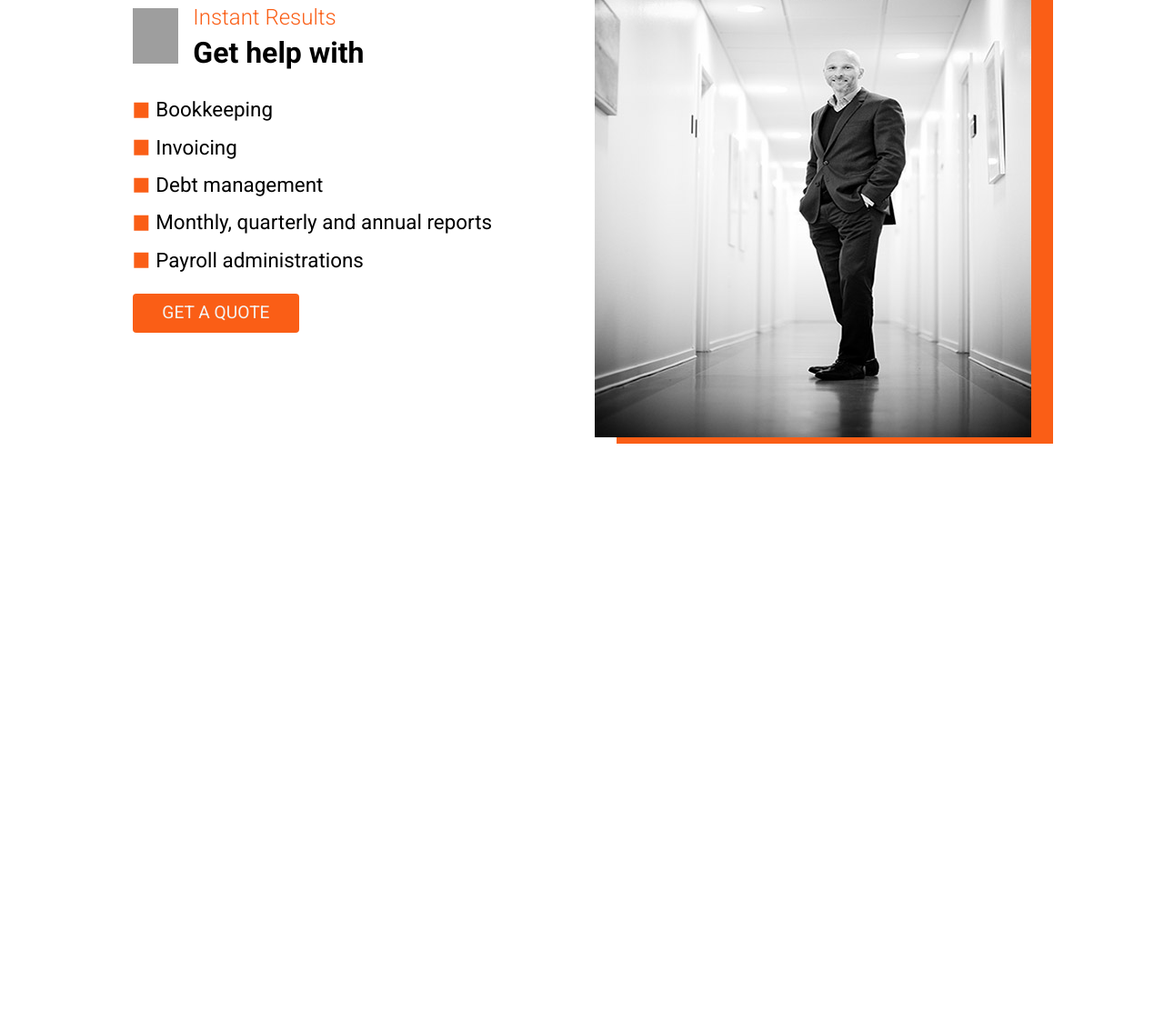
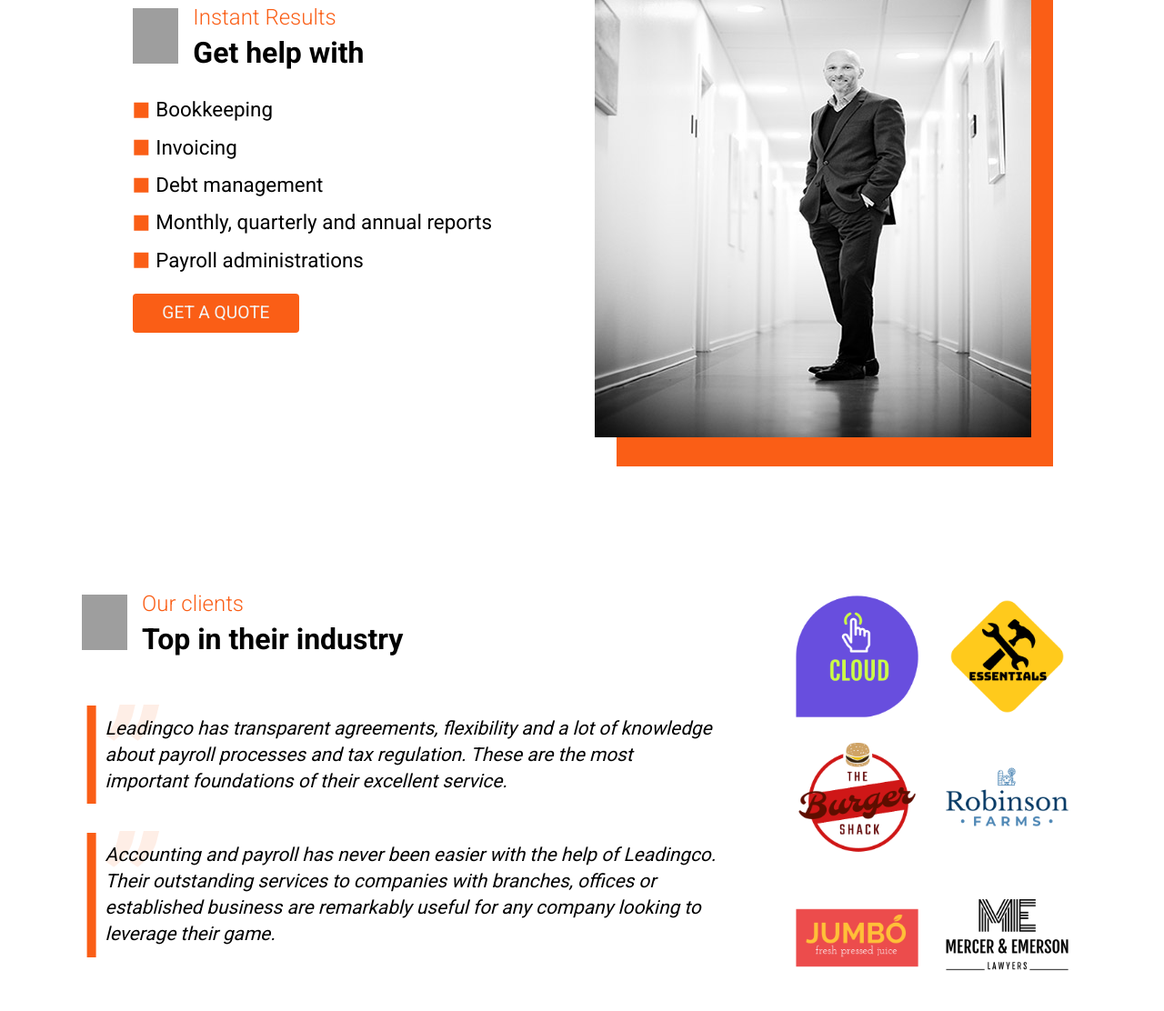
Before and after one commit to carjuan/accounting-website, a plain HTML site: page index.html in a window 1280 px wide. Shown: the part 2778-3890 px from the top of the page at 91% size. Before the commit the page ends 3266 px from the top, so only its background shows below. Drawn offline with nearby package versions, Linux system fonts and the light colour scheme; grey boxes are pictures that could not be loaded; a script that the page names is missing.

Commit message:
add clients section

```diff
--- a/css/styles.css
+++ b/css/styles.css
@@ -144,6 +144,10 @@ ol {
   margin-top: 7rem;
 }
 
+.mt-6 {
+  margin-top: 10rem;
+}
+
 .l-heading {
   font-size: 8rem;
   letter-spacing: 8px;
@@ -162,6 +166,11 @@ ol {
   font-size: 1.5rem;
   font-weight: var(--regular-font);
   padding-top: 10px;
+}
+
+.emphasis {
+  color: var(--text-primary);
+  font-weight: var(--bold-font);
 }
 
 .l-paragraph {
@@ -491,6 +500,59 @@ body .video-player .control .esc-video {
   box-shadow: 1.5rem 2rem 0px var(--text-secondary);
 }
 
+/* -----------clients section------------------ */
+
+#clients blockquote {
+  /* background: #07153828; */
+  border-left: 10px solid var(--text-secondary);
+  margin: 1.5em 10px;
+  padding: 0.5em 10px;
+  transform: translateX(-10%);
+  font-style: oblique;
+  font-size: 1.3em;
+  width: 100%;
+  position: relative;
+}
+#clients blockquote::before {
+  content: '\201D';
+  color: var(--text-secondary);
+  font-size: 7.5em;
+  font-weight: 700;
+  opacity: 0.1;
+  position: absolute;
+  top: -0.3em;
+  left: -0.1em;
+  text-shadow: none;
+  z-index: -1;
+}
+
+#clients .container {
+  display: flex;
+  flex-wrap: wrap;
+}
+
+#clients .container > .stitle-module {
+  flex: 2 0 10%;
+}
+#clients .container > .items {
+  flex: 1;
+}
+
+#clients .items {
+  text-align: center;
+  display: flex;
+  flex-wrap: wrap;
+  overflow: hidden;
+}
+
+#clients .items > div {
+  flex: 0 0 50%;
+}
+
+#clients .items img {
+  width: 90%;
+}
+
 /* animations */
 
 @keyframes pulse-border {
--- a/index.html
+++ b/index.html
@@ -181,6 +181,8 @@
         <button><i class="fas fa-play"></i></button>
       </div>
     </section>
+
+    <!-- getting help section -->
     <section id="get-started" class="wow zoomIn mt-5">
       <div class="container">
         <div class="help-list-items">
@@ -213,6 +215,59 @@
       </div>
     </section>
 
+    <!-- clients sections -->
+    <section id="clients" class="mt-6">
+      <div class="container">
+        <div class="stitle-module">
+          <img
+            class="thumb"
+            src="http://pluginspoint.com/dustrialwp/wp-content/uploads/2019/01/title-icon-1-2.png"
+            alt="title icon"
+          />
+          <div class="headings">
+            <h5 class="sl-heading">Our clients</h5>
+            <h2 class="sl-heading-sub">Top in their industry</h2>
+            <blockquote>
+              <p>
+                Leadingco has transparent agreements, flexibility and a lot of
+                knowledge about payroll processes and tax regulation. These are
+                the most important foundations of their excellent service.
+              </p>
+            </blockquote>
+            <blockquote>
+              <p>
+                Accounting and payroll has never been easier with the help of
+                Leadingco. Their outstanding services to companies with
+                branches, offices or established business are remarkably useful
+                for any company looking to leverage their game.
+              </p>
+            </blockquote>
+          </div>
+        </div>
+
+        <div class="items">
+          <div>
+            <img src="./img/assets/logos/logo1.png" alt="client logo one" />
+          </div>
+          <div>
+            <img src="./img/assets/logos/logo2.png" alt="client logo two" />
+          </div>
+          <div>
+            <img src="./img/assets/logos/logo3.png" alt="client logo three" />
+          </div>
+          <div>
+            <img src="./img/assets/logos/logo4.png" alt="client logo four" />
+          </div>
+          <div>
+            <img src="./img/assets/logos/logo5.png" alt="client logo five" />
+          </div>
+          <div>
+            <img src="./img/assets/logos/logo6.png" alt="client logo six" />
+          </div>
+        </div>
+      </div>
+    </section>
+
     <script src="https://player.vimeo.com/api/player.js"></script>
   </body>
 </html>
```
Also changed, not shown: img/assets/logos/logo1.png (added), img/assets/logos/logo2.png (added), img/assets/logos/logo3.png (added), img/assets/logos/logo4.png (added), img/assets/logos/logo5.png (added), img/assets/logos/logo6.png (added).
